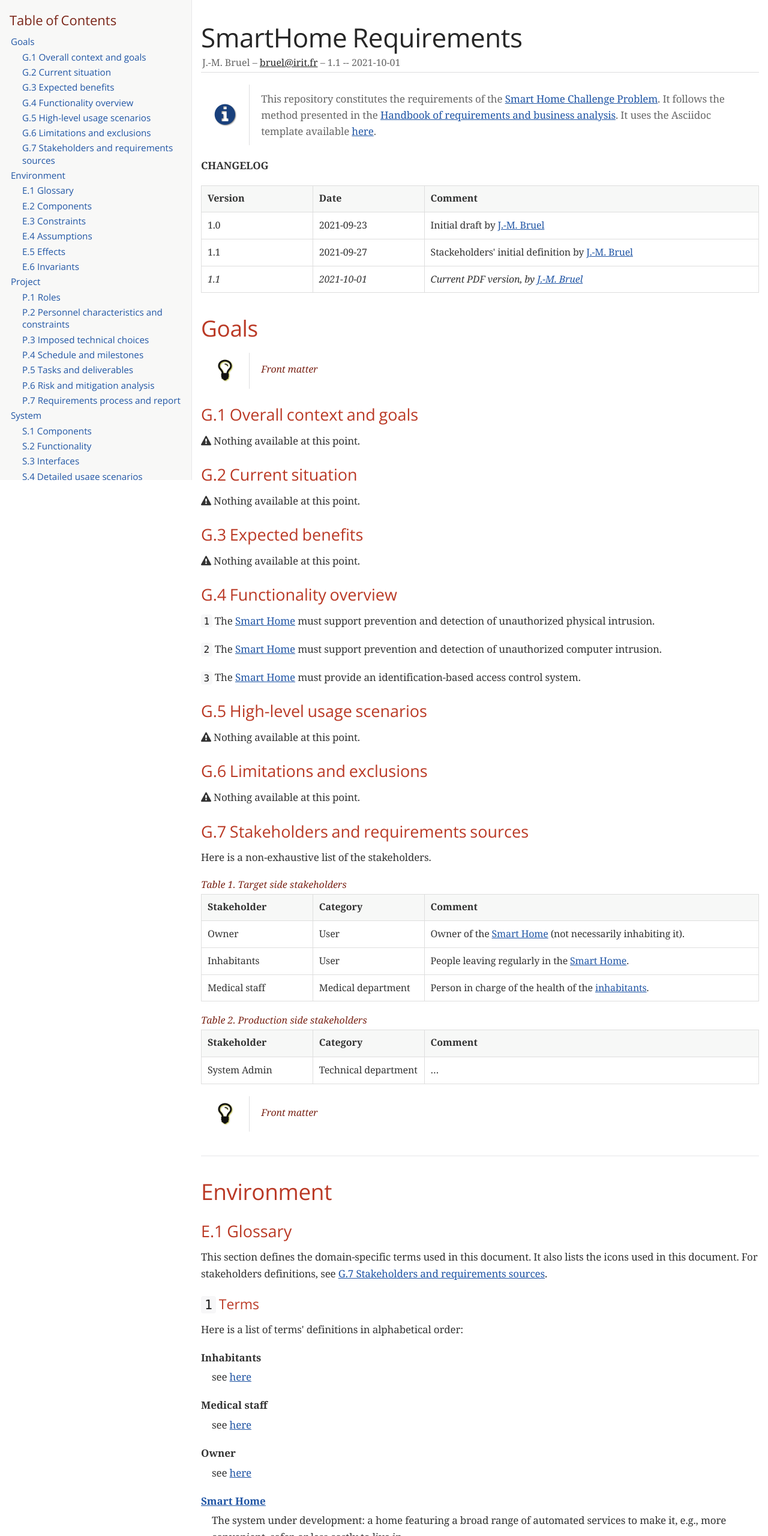
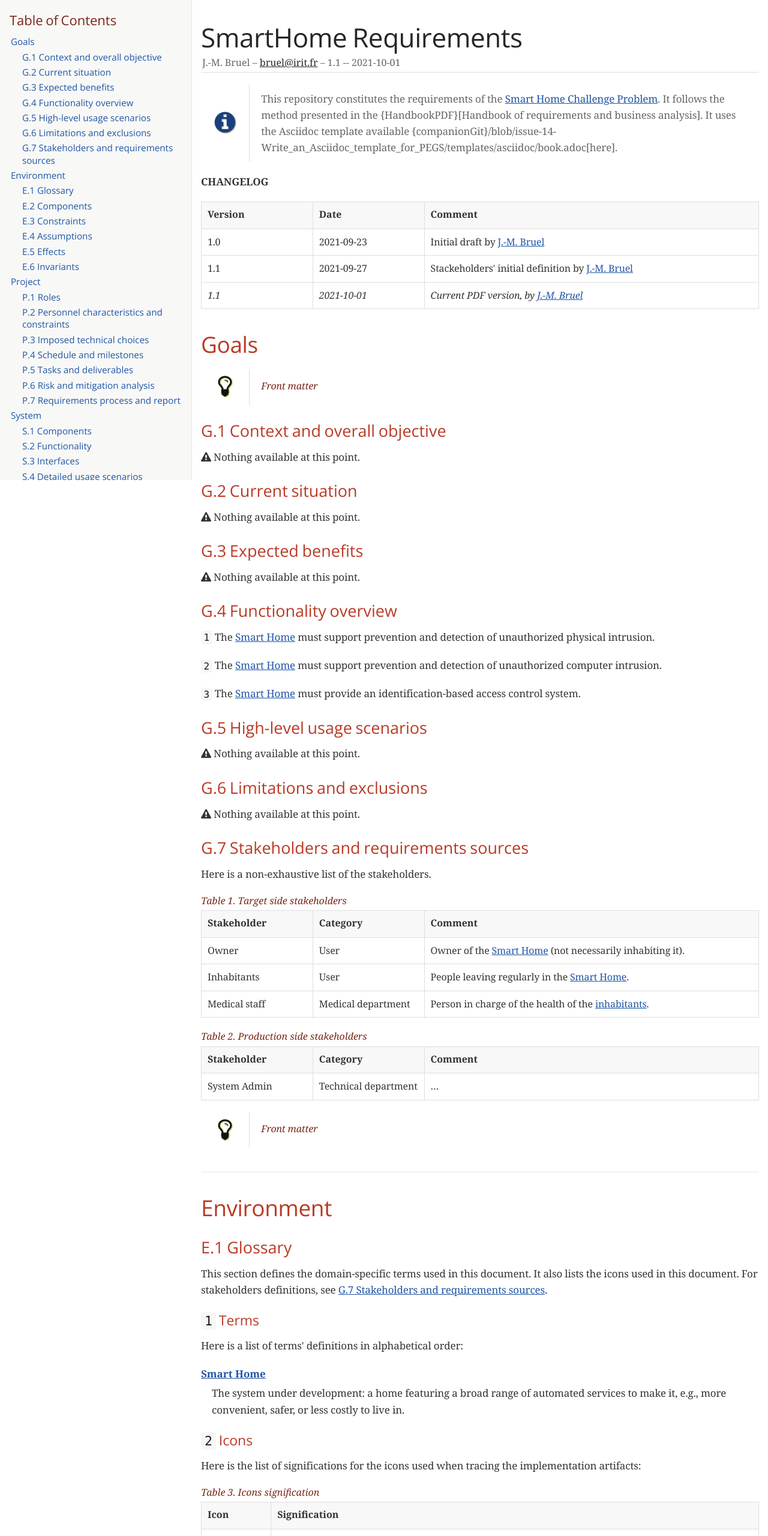
Before and after one commit to FormalRequirements/SmartHome, a plain HTML site: page index.html in a window 1280 px wide. Shown: the top 2560 px of the page at 60% size. Drawn offline with nearby package versions, Linux system fonts and the light colour scheme; a web font is replaced by a local one.

Commit message:
🤖 DEPLOY: last updates

```diff
--- a/index.html
+++ b/index.html
@@ -453,7 +453,7 @@ body.book #toc,body.book #preamble,body.book h1.sect0,body.book .sect1>h2{page-b
 <ul class="sectlevel1">
 <li><a href="#_goals">Goals</a>
 <ul class="sectlevel2">
-<li><a href="#_g_1_overall_context_and_goals">G.1 Overall context and goals</a></li>
+<li><a href="#_g_1_context_and_overall_objective">G.1 Context and overall objective</a></li>
 <li><a href="#_g_2_current_situation">G.2 Current situation</a></li>
 <li><a href="#_g_3_expected_benefits">G.3 Expected benefits</a></li>
 <li><a href="#_g_4_functionality_overview">G.4 Functionality overview</a></li>
@@ -508,8 +508,8 @@ body.book #toc,body.book #preamble,body.book h1.sect0,body.book .sect1>h2{page-b
 <td class="content">
 <div class="paragraph">
 <p>This repository constitutes the requirements of the <a href="initialReqs.pdf">Smart Home Challenge Problem</a>.
-It follows the method presented in the <a href="http://se.ethz.ch/~meyer/down/requirements_handbook/REQUIREMENTS.pdf">Handbook of requirements and business analysis</a>.
-It uses the Asciidoc template available <a href="https://github.com/FormalRequirements/requirements-handbook/blob/issue-14-Write_an_Asciidoc_template_for_PEGS/templates/asciidoc/book.adoc">here</a>.</p>
+It follows the method presented in the {HandbookPDF}[Handbook of requirements and business analysis].
+It uses the Asciidoc template available {companionGit}/blob/issue-14-Write_an_Asciidoc_template_for_PEGS/templates/asciidoc/book.adoc[here].</p>
 </div>
 </td>
 </tr>
@@ -569,7 +569,7 @@ It uses the Asciidoc template available <a href="https://github.com/FormalRequir
 </table>
 </div>
 <div class="sect2">
-<h3 id="_g_1_overall_context_and_goals">G.1 Overall context and goals</h3>
+<h3 id="_g_1_context_and_overall_objective">G.1 Context and overall objective</h3>
 <div class="paragraph">
 <p><span class="icon"><i class="fa fa-warning"></i></span> Nothing available at this point.</p>
 </div>
@@ -705,18 +705,6 @@ For stakeholders definitions, see <a href="#g7">G.7 Stakeholders and requirement
 </div>
 <div class="dlist">
 <dl>
-<dt class="hdlist1">Inhabitants</dt>
-<dd>
-<p>see <a href="#g7-Inhabitants">here</a></p>
-</dd>
-<dt class="hdlist1">Medical staff</dt>
-<dd>
-<p>see <a href="#g7-meds">here</a></p>
-</dd>
-<dt class="hdlist1">Owner</dt>
-<dd>
-<p>see <a href="#g7-Owner">here</a></p>
-</dd>
 <dt class="hdlist1"><a id="e1-smartHome"></a><a href="#e1-smartHome">Smart Home</a></dt>
 <dd>
 <p>The system under development: a home featuring a broad range of automated services to make it, e.g., more convenient, safer, or less costly to live in.</p>
@@ -827,7 +815,7 @@ Here are the roles for the production of the <a href="#companion">Companion Book
 </ul>
 </div>
 <div class="paragraph">
-<p><span class="icon"><i class="fa fa-check-circle"></i></span> <a href="https://formalrequirements.github.io/requirements-handbook-companion/#_book_templates">Corresponding Artifact</a></p>
+<p><span class="icon"><i class="fa fa-check-circle"></i></span> {companionURL}/#_book_templates[Corresponding Artifact]</p>
 </div>
 </div>
 <div class="sect2">
@@ -982,7 +970,7 @@ Ipse Lorem</p>
 </div>
 <div id="footer">
 <div id="footer-text">
-Last updated 2021-09-27 14:04:09 +0200
+Last updated 2021-10-01 12:37:43 +0200
 </div>
 </div>
 </body>
```
Also changed, not shown: 5 other files.
